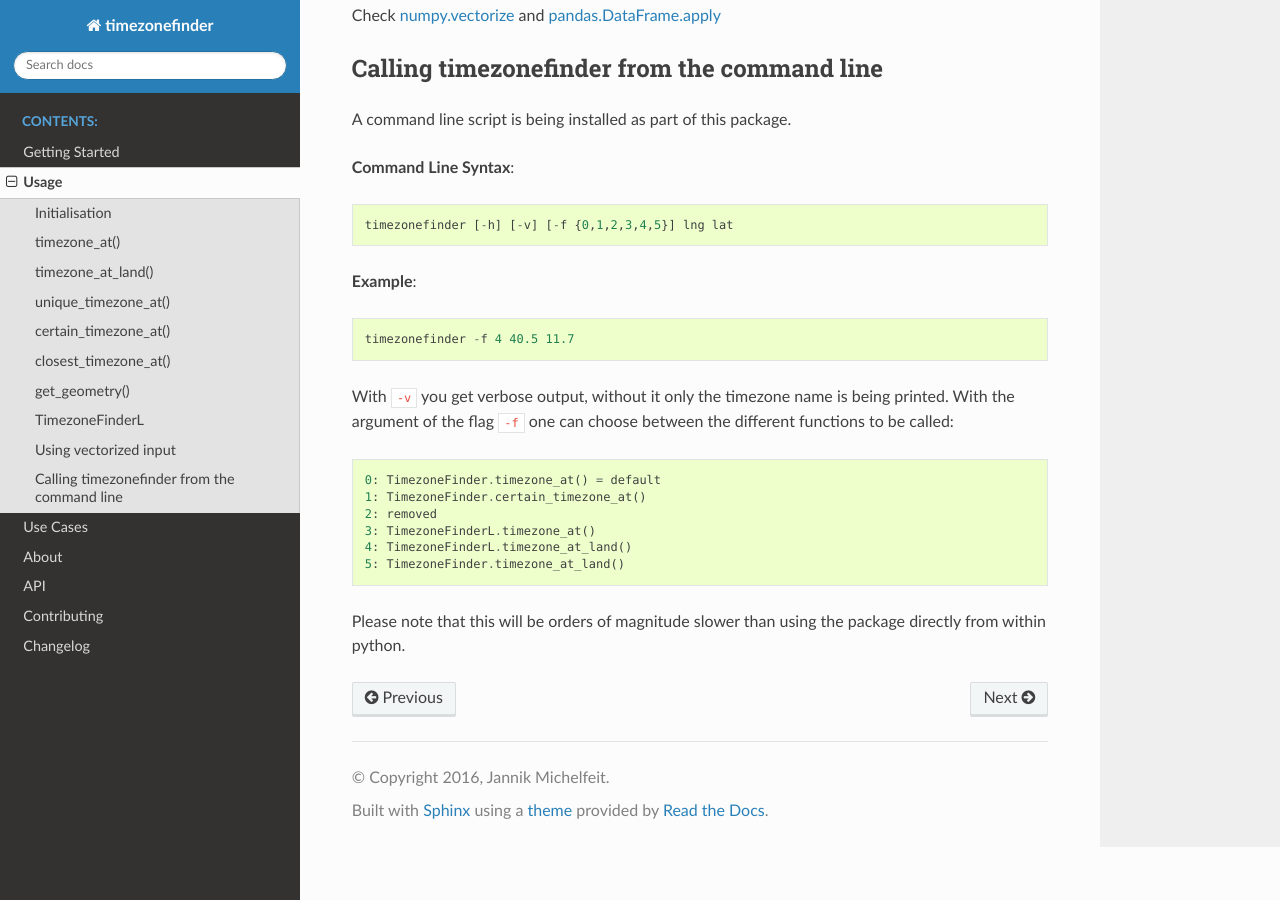
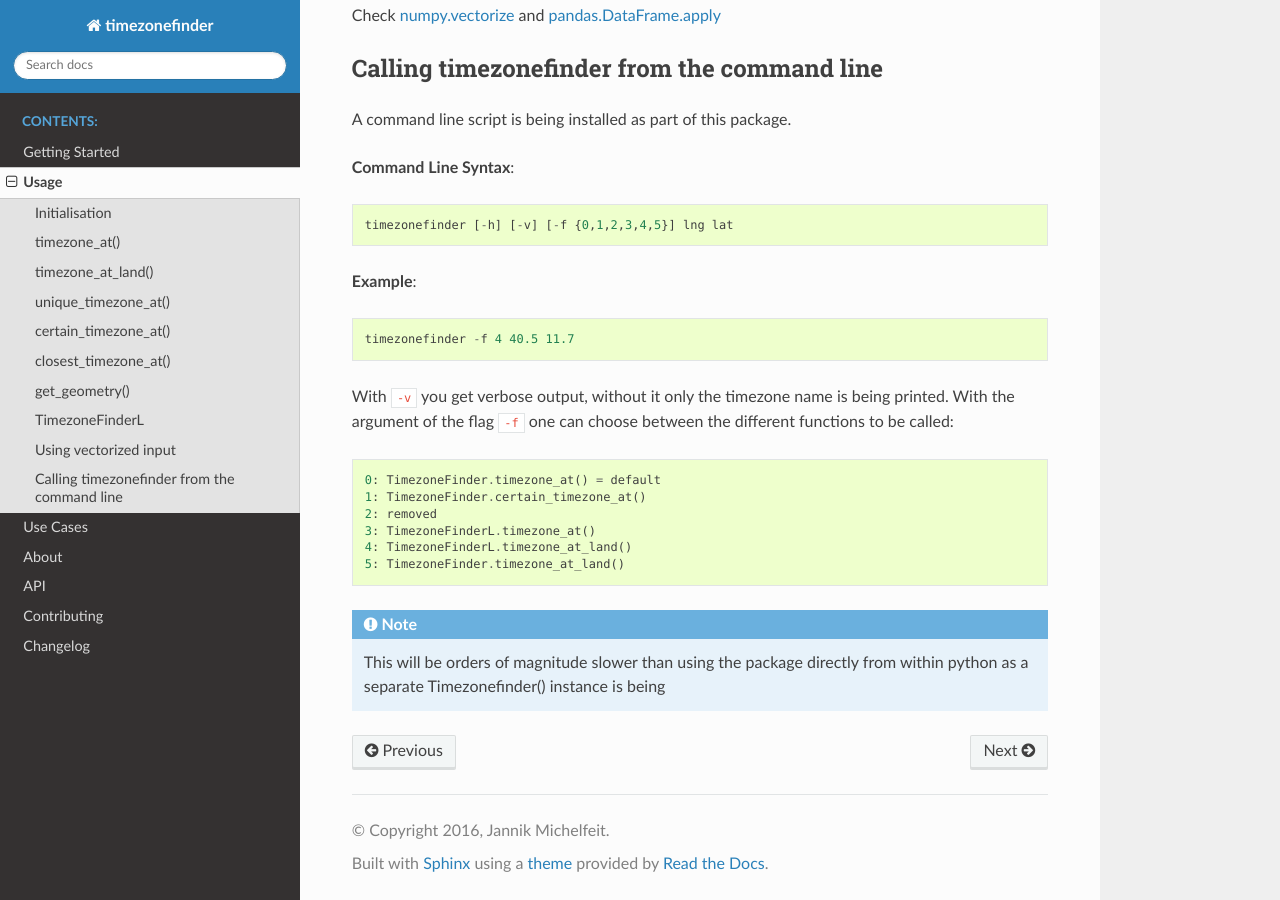
Before and after one commit to jannikmi/timezonefinder, a Sphinx documentation site: the page built from docs/1_usage.rst, in a window 1280 px wide and 900 px high, scrolled down 3636 px. Built offline with Sphinx 7.4.7 and the Read the Docs theme 2.0.0, drawn with Linux system fonts in a browser that asks for light colours.

Commit message:
Update 1_usage.rst

```diff
--- a/docs/1_usage.rst
+++ b/docs/1_usage.rst
@@ -240,4 +240,6 @@
     5: TimezoneFinder.timezone_at_land()
 
 
-Please note that this will be orders of magnitude slower than using the package directly from within python.
+.. note::
+
+    This will be orders of magnitude slower than using the package directly from within python as a separate Timezonefinder() instance is being
```
